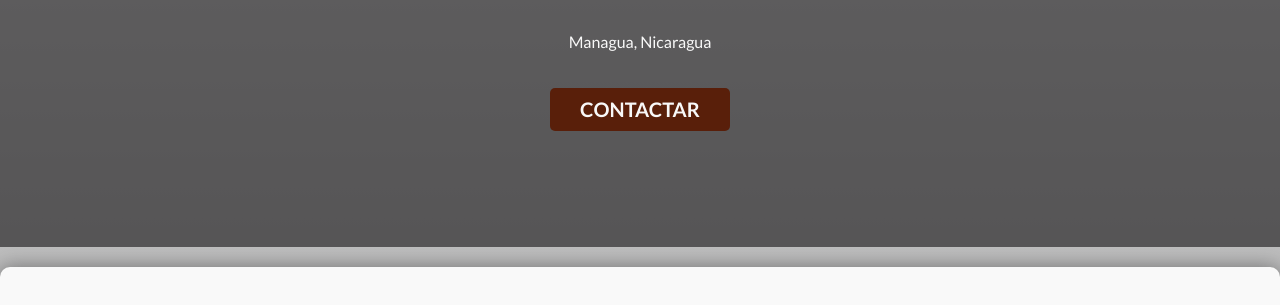
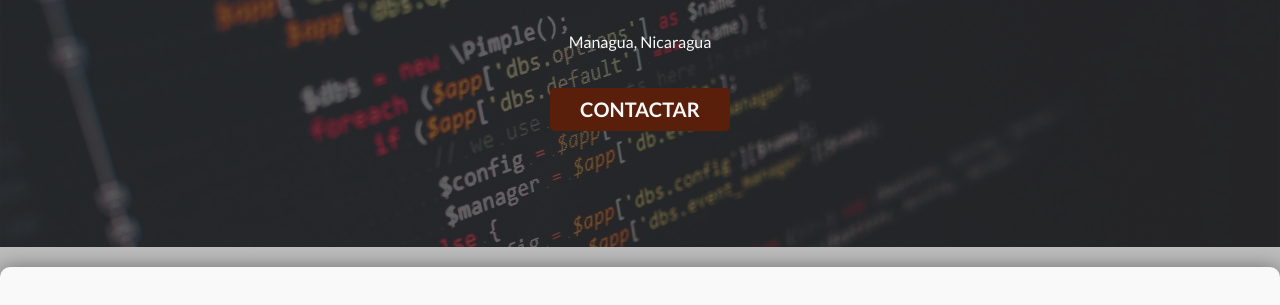
Before and after one commit to Layeska/Service-page-ana, a plain HTML site: page index.html in a window 1280 px wide. Shown: the part 340-645 px from the top of the page. Drawn offline with Linux system fonts and the light colour scheme.

Commit message:
imagen en css
Editando el URL de la imagen en CSS

```diff
--- a/styless.css
+++ b/styless.css
@@ -160,7 +160,7 @@ Desktop First - lo de arriba al reves
 /*Tocando el Hero*/
 
 .hero {
-  background-image: url("../Proyecto_Ana/img/fondo1.jpg");
+  background-image: url("./img/fondo1.jpg");
   background-size: cover;
   background-repeat: no-repeat;
   background-position: top center; /*Eje X y el eje Y*/
```
